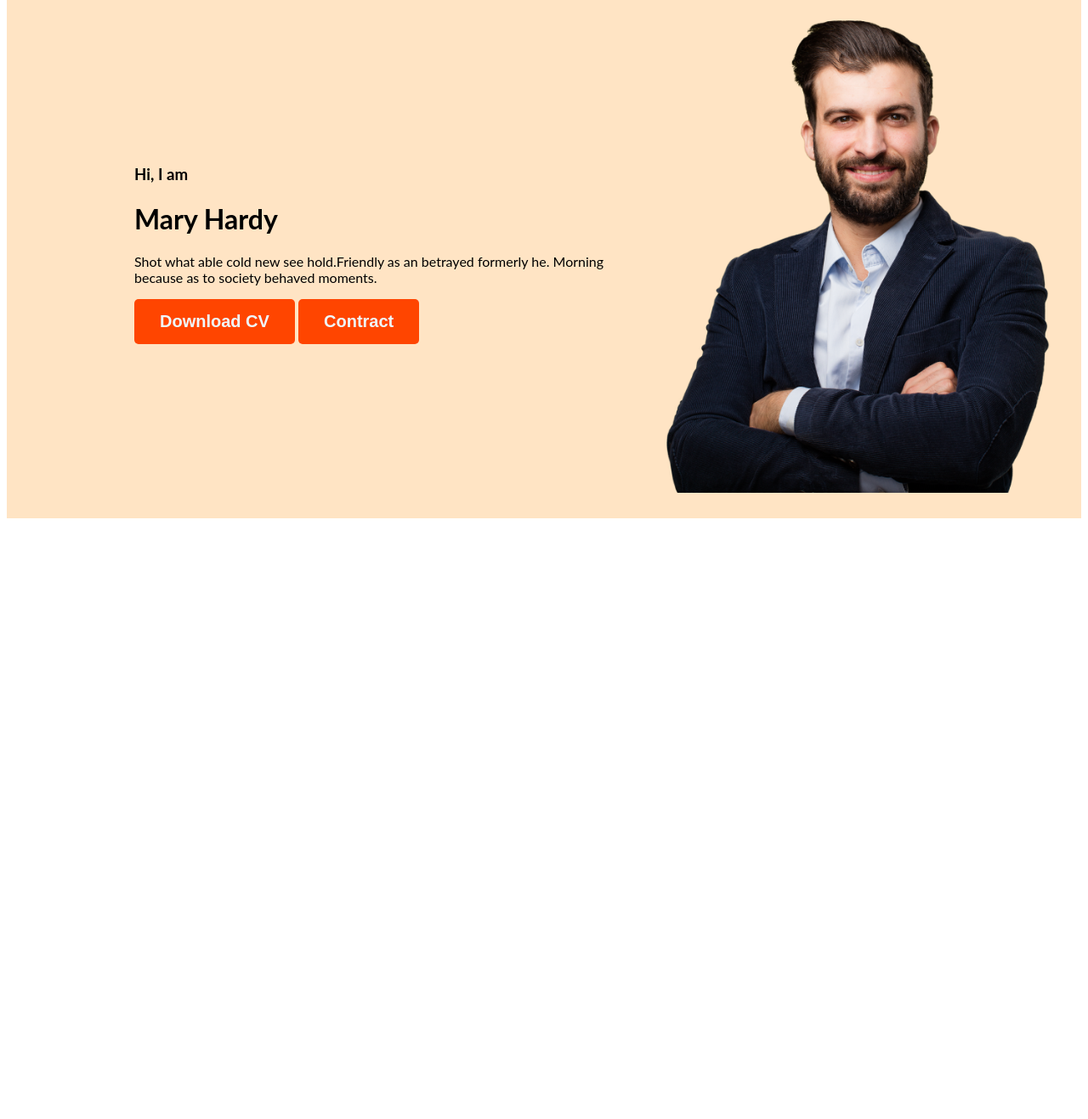
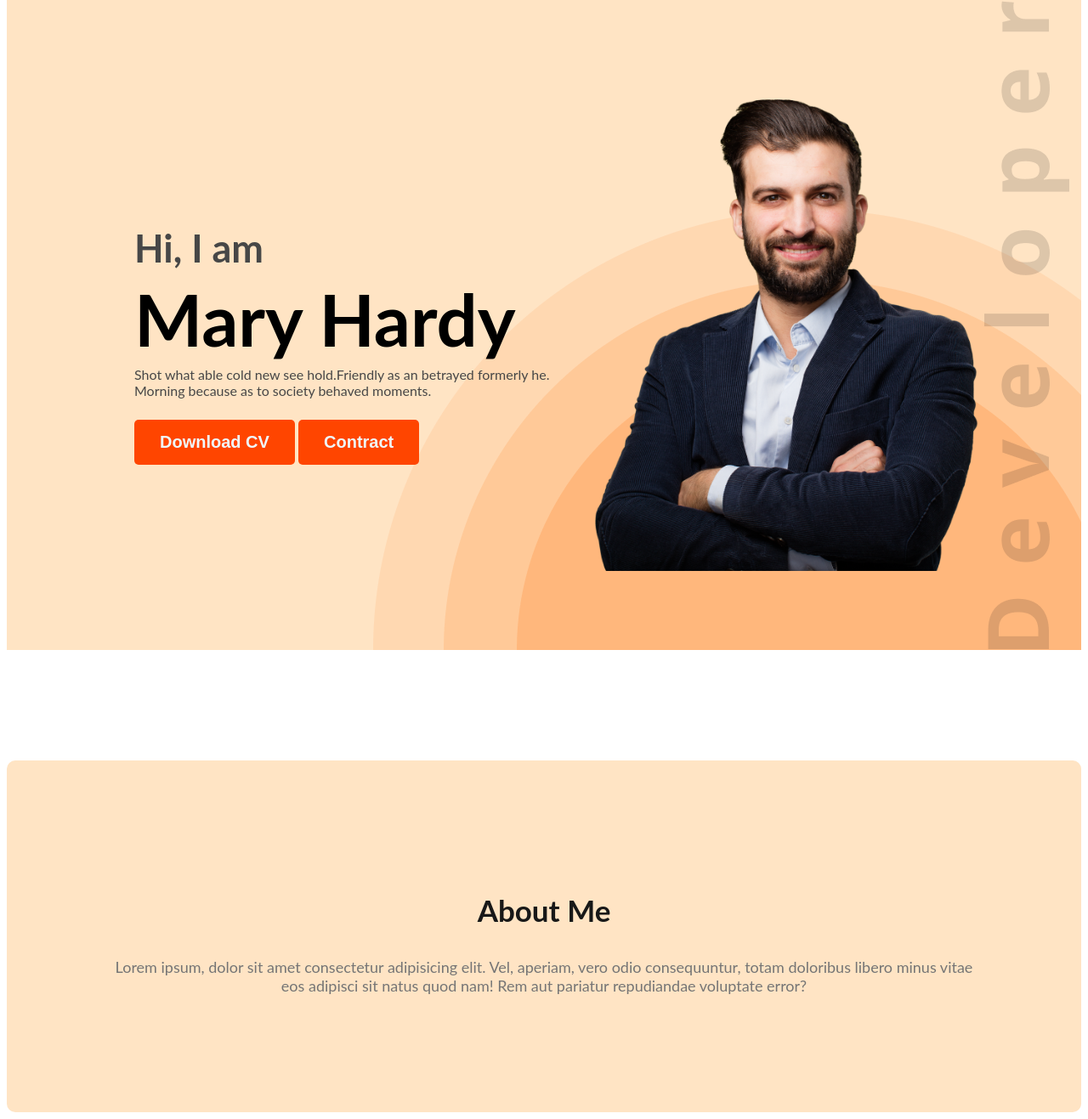
Before and after one commit to owadudshohan/portfolio, a plain HTML site: page index.html in a window 1280 px wide. Shown: the part 181-1498 px from the top of the page at 85% size. Before the commit the page ends 800 px from the top, so only its background shows below. Drawn offline with Linux system fonts and the light colour scheme.

Commit message:
about section added

```diff
--- a/index.html
+++ b/index.html
@@ -20,21 +20,28 @@
     </ul>
 </nav>
 <div class="banner">
-    <div>
-        <h3>Hi, I am</h3>
-        <h1>Mary Hardy</h1>
-        <p>Shot what able cold new see hold.Friendly as an betrayed formerly
+    <div class="banner-contant">
+        <h3 class="in">Hi, I am</h3>
+        <h1 class="name">Mary Hardy</h1>
+        <p class="pra">Shot what able cold new see hold.Friendly as an betrayed formerly
             he. Morning because as to society behaved moments.</p>
             <button class="btn">Download CV</button>
             <button class="btn">Contract</button>
     </div>
     <img class="pp" src="images/hardy.png" alt="">
+    <img class="dev" src="images/developer.png" alt="">
 
 </div>
     </header>
 
     <main>
+<div class="about">
+    <h3 class="aboutt">About Me</h3>
+    <p class="aboutd">Lorem ipsum, dolor sit amet consectetur adipisicing elit.
+        Vel, aperiam, vero odio consequuntur, totam doloribus libero minus vitae
+        eos adipisci sit natus quod nam! Rem aut pariatur repudiandae voluptate error?</p>
 
+</div>
     </main>
 
 
--- a/styles/portfolio.css
+++ b/styles/portfolio.css
@@ -46,13 +46,71 @@ nav a{
 }
 header{
     background-color: bisque;
+    background-image: url(../images/header_bg.png);
+    background-repeat: no-repeat;
+    background-position: right bottom;
+    /* background: url(../images/developer.png); */
 }
+.dev{
 
+}
 .banner{
-    padding: 30px 30px 30px 150px;
+    padding: 30px 30px 0px 150px;
     display: flex;
     align-items: center;
+    justify-content: space-between;
+
 }
 .pp{
     width: 500px;
 }
+
+.in{
+font-size: 45px;
+color: #474747;
+margin-bottom: 0;
+}
+.name{
+font-size: 85px;
+font-weight: 700;
+margin-top: 5px;
+margin-bottom: 5px;
+}
+
+.pra{
+color: #474747;
+margin-top: 0;
+width: 500px;
+margin-bottom: 25px;
+
+}
+
+
+.banner-contant{
+
+
+}
+
+.about{
+padding: 120px;
+border-radius: 10px;
+background-color: bisque;
+margin-top: 130px;
+}
+
+.aboutd{
+color: #757575;
+text-align: center;
+font-size:18px;
+}
+.aboutt{
+color: #181818;
+text-align: center;
+font-size: 35px;
+font-weight: 700;
+
+
+}
+main{
+
+}
```
